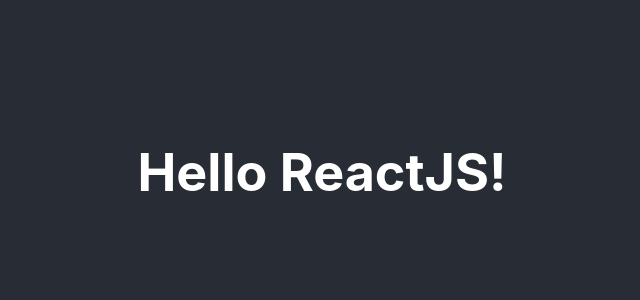
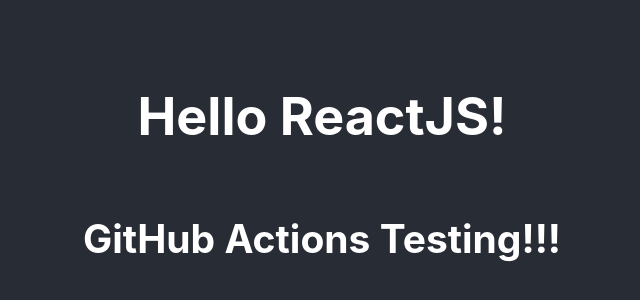
Before and after one commit to sajeeth-ahamed/hello-react, a React (Create React App) app: page / in a window 1280 px wide. Shown: the part 228-528 px from the top of the page, without its empty margins (318-958 px from the left). Built offline with nearby package versions, Linux system fonts and the light colour scheme.

Commit message:
fix: modify some content

```diff
--- a/src/App.js
+++ b/src/App.js
@@ -5,6 +5,7 @@
     <div className="App">
       <header className="App-header">
         <h1>Hello ReactJS!</h1>
+        <h2>GitHub Actions Testing!!!</h2>
       </header>
     </div>
   );
```
